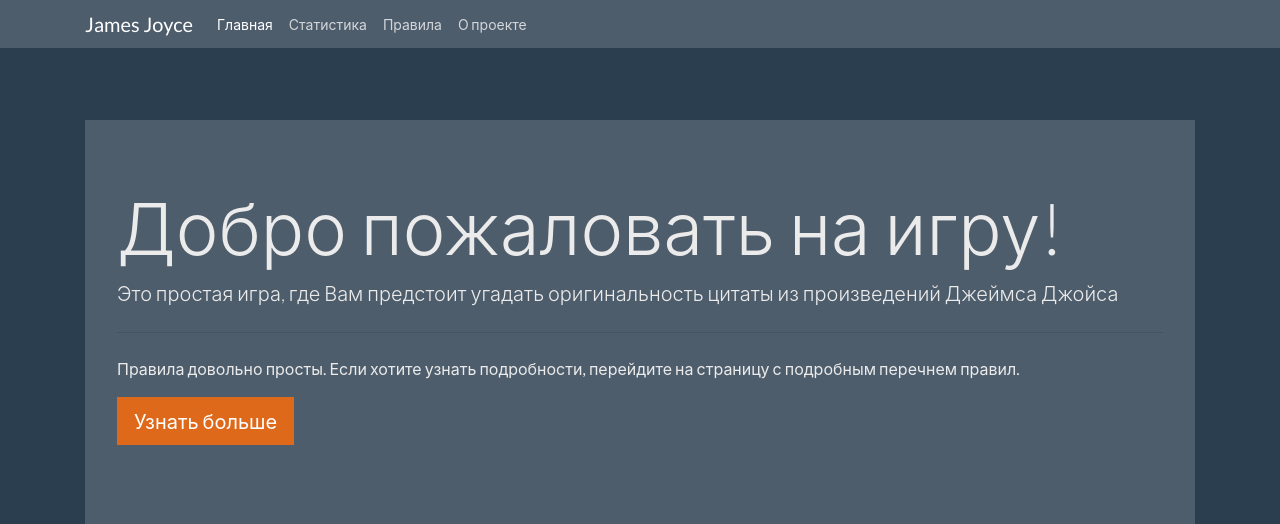
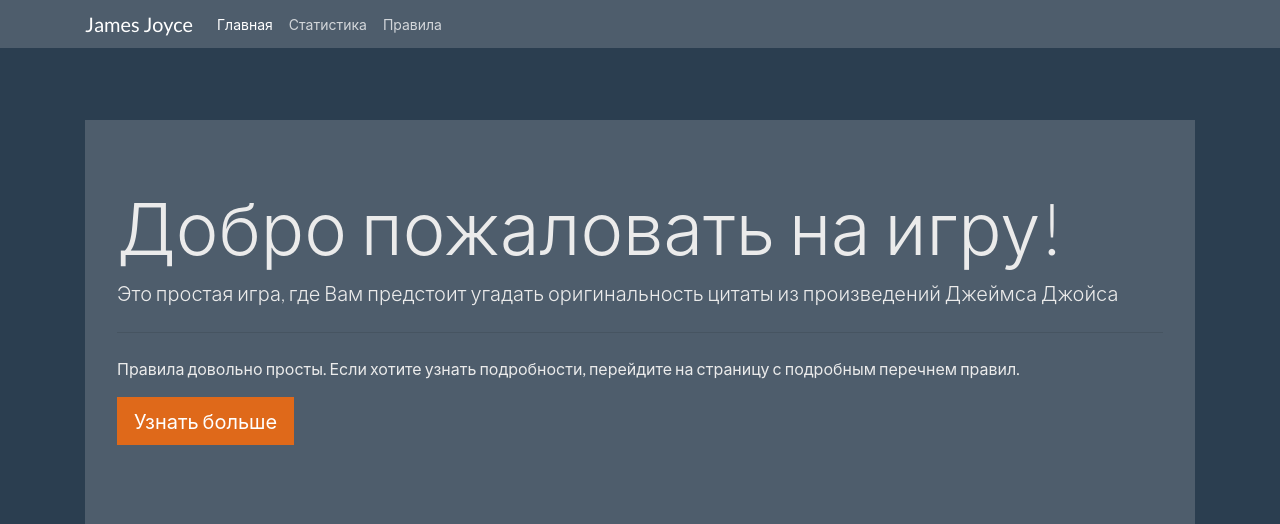
Before and after one commit to gitStereophonic/flask_quiz, a Flask app: page / in a window 1280 px wide. Shown: the top 524 px of the page. Run offline with Flask 2, Linux system fonts and the light colour scheme; parts of the project's set-up code (start-up, migrations or seed data) failed here and were passed over.

Commit message:
[UPD] Fixed navbar

```diff
--- a/templates/base.html
+++ b/templates/base.html
@@ -28,13 +28,10 @@
               <a class="nav-link" href={{ url_for('index') }}>Главная <span class="sr-only">(current)</span></a>
             </li>
             <li class="nav-item">
-              <a class="nav-link" href="#">Статистика</a>
+              <a class="nav-link" href={{ url_for('stat') }}>Статистика</a>
             </li>
             <li class="nav-item">
               <a class="nav-link" href={{ url_for('rules') }}>Правила</a>
-            </li>
-            <li class="nav-item">
-              <a class="nav-link" href="#">О проекте</a>
             </li>
           </ul>
         </div>
```
